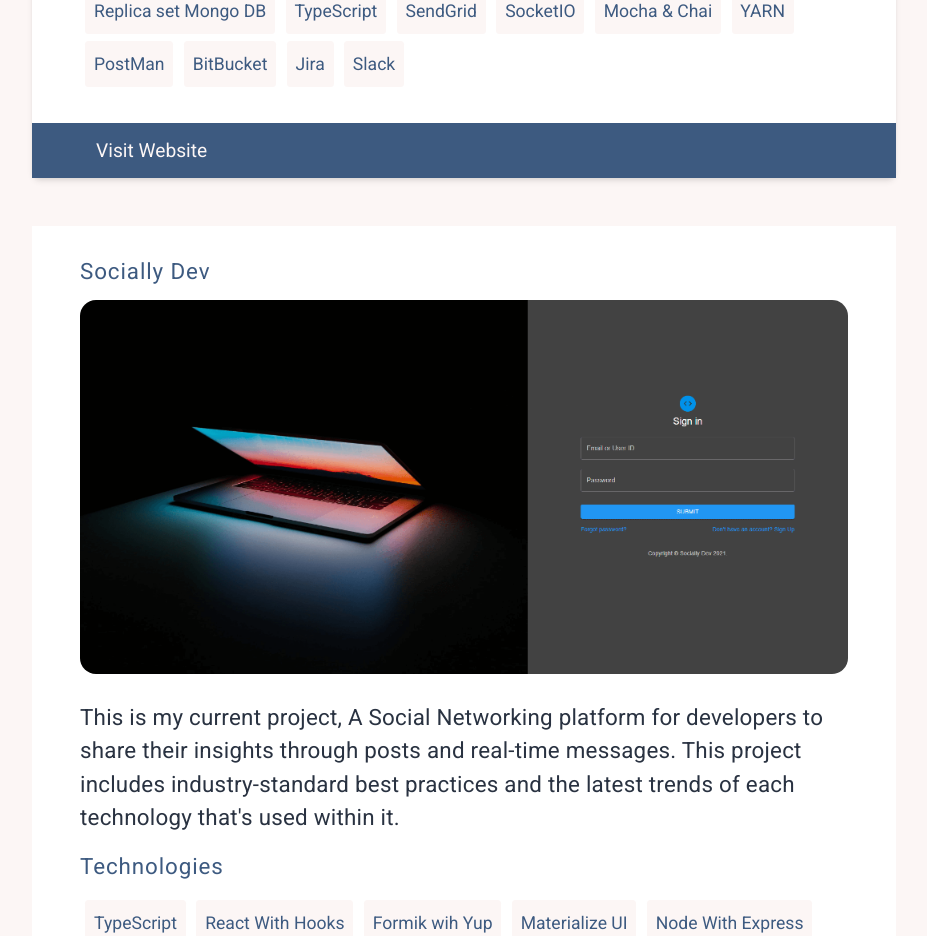
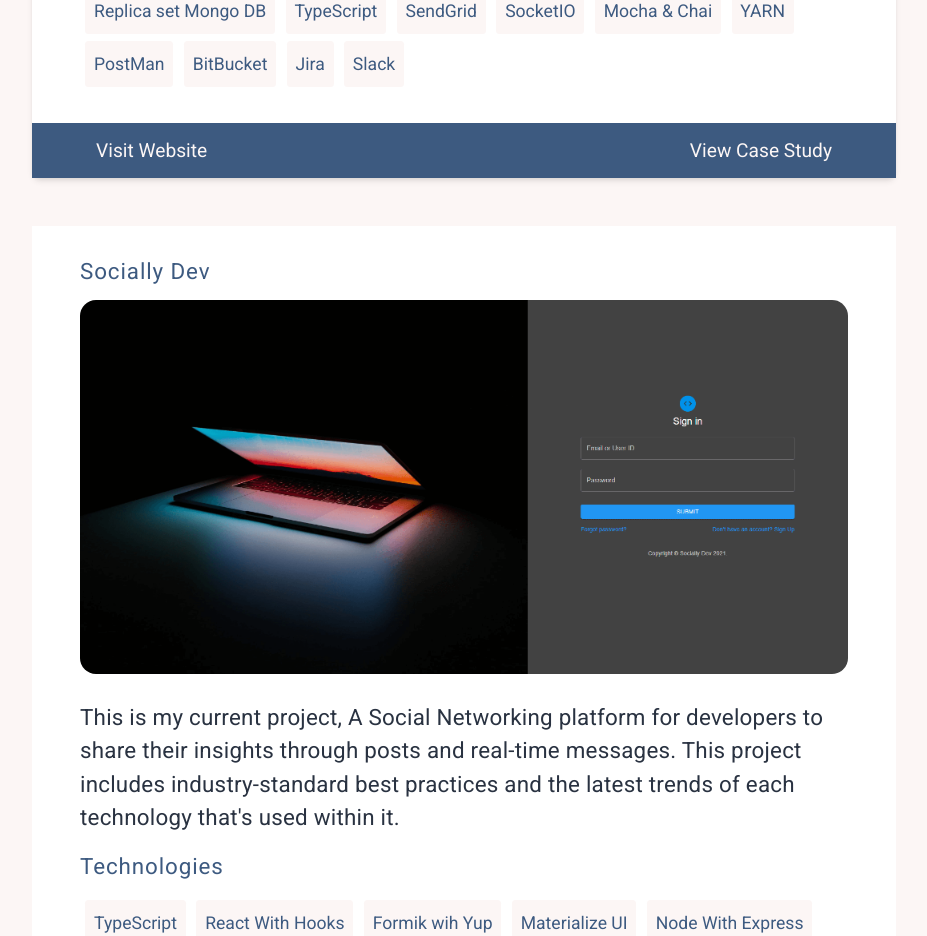
Before and after one commit to PraveenRDev/portfolio, a React (Create React App) app: page / in a window 1280 px wide. Shown: the part 2260-3196 px from the top of the page, without its empty margins (176-1103 px from the left). Built offline with nearby package versions, Linux system fonts and the light colour scheme.

Commit message:
case study

```diff
--- a/src/Pages/Projects.js
+++ b/src/Pages/Projects.js
@@ -1,3 +1,4 @@
+import { forwardRef } from 'react'
 import styled from 'styled-components'
 import { SectionTitle } from '../Components/Title'
 import { FEATURED_PROJECT, TITLE, SUB_TITLE, PROJECTS } from '../Utils/Contents/Project'
@@ -6,7 +7,10 @@ import { LinkButton } from '../Components/Button'
 import Leafwire from '../Assets/Images/Leafwire.png'
 import Tag from '../Components/Tag'
 import { Card, CardContent, CardDescription, CardFooter, CardImage, CardSubTitle, CardTitle, FeaturedCard } from '../Components/Card'
-import { forwardRef } from 'react'
+
+import CaseStudy from '../Assets/Files/Case Study.pdf'
+import CaseStudyFR from '../Assets/Files/Étude de cas.pdf'
+import { LANG } from '../Utils/Constants'
 
 const ProjectSection = styled(YMarginContainer)``
 
@@ -62,6 +66,9 @@ const ProjectScreen = forwardRef(({ lang }, ref) => {
 						<LinkButton href={FEATURED_PROJECT.LINK} target='_blank' rel='noreferrer'>
 							Visit Website
 						</LinkButton>
+						<LinkButton href={lang === LANG.EN ? CaseStudy : CaseStudyFR} target='_blank' rel='noreferrer'>
+							{FEATURED_PROJECT.LINK_2[lang]}
+						</LinkButton>
 					</CardFooter>
 				</FeaturedCard>
 				<AllProjects>
--- a/src/Utils/Contents/Project.js
+++ b/src/Utils/Contents/Project.js
@@ -50,6 +50,10 @@ export const FEATURED_PROJECT = {
 		'Slack',
 	],
 	LINK: 'https://www.leafwire.com',
+	LINK_2: {
+		english: 'View Case Study',
+		french: `Voir l'étude de cas`,
+	},
 }
 
 export const PROJECTS = [
```
Also changed, not shown: 2 other files (tests, documents, lock files or other folders).
